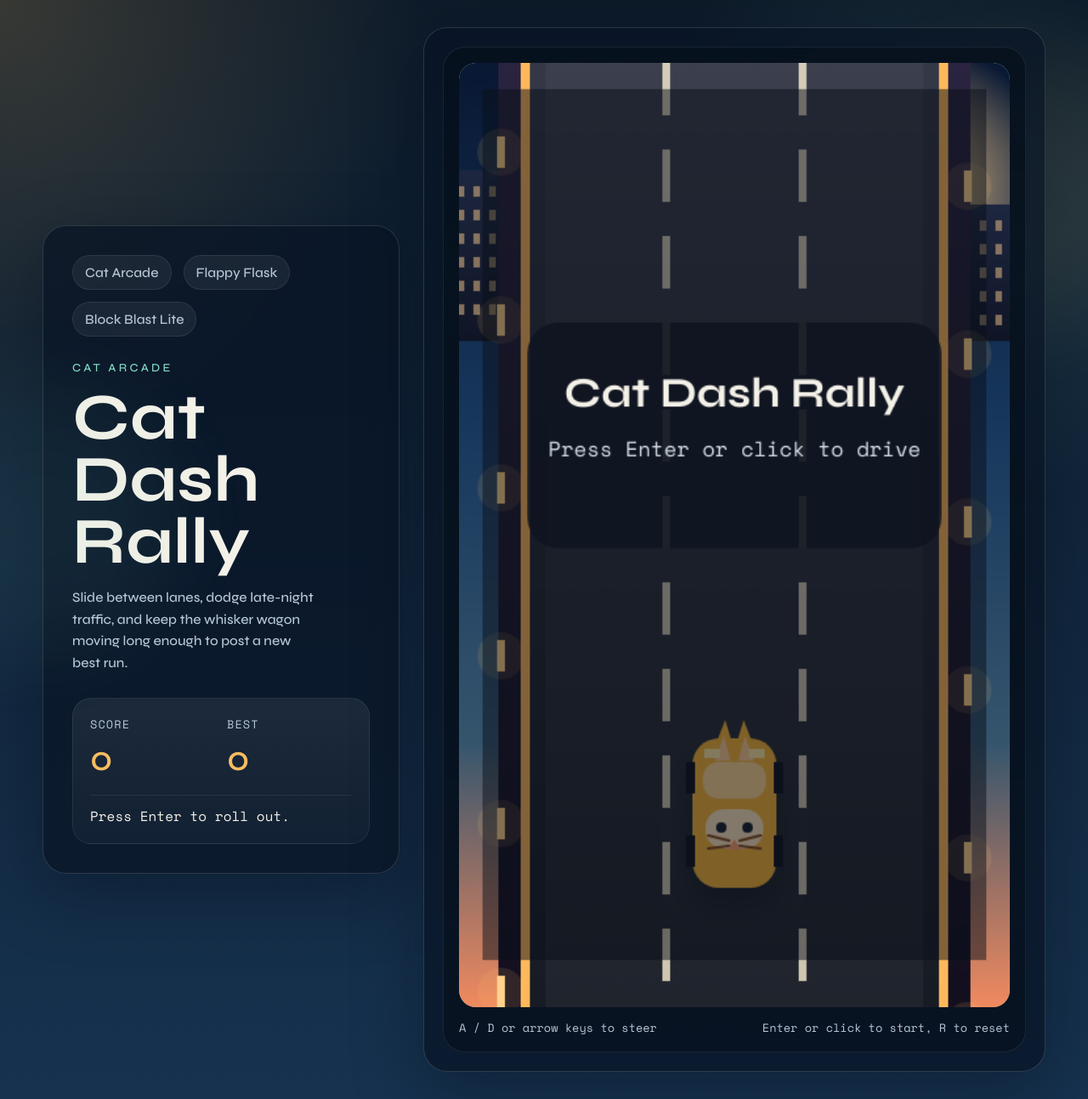
After one commit to jirkaslaboch2/catarcade, a Flask app: page /driving in a window 1280 px wide. The commit adds this page. Shown: the whole page at 85% size. Run offline with Flask 3, Linux system fonts and the light colour scheme.

Commit message:
New games

```diff
--- a/app.py
+++ b/app.py
@@ -19,6 +19,11 @@ def block_blast() -> str:
     return render_template("block_blast.html")
 
 
+@app.route("/driving")
+def driving() -> str:
+    return render_template("driving.html")
+
+
 @app.route("/favicon.ico")
 def favicon():
     return send_from_directory(app.static_folder, "favicon.svg", mimetype="image/svg+xml")
--- a/static/css/styles.css
+++ b/static/css/styles.css
@@ -191,7 +191,7 @@ h2 {
 
 .home-grid {
     display: grid;
-    grid-template-columns: repeat(2, minmax(0, 1fr));
+    grid-template-columns: repeat(auto-fit, minmax(220px, 1fr));
     gap: 18px;
 }
 
@@ -221,6 +221,10 @@ h2 {
 
 .game-card-block {
     background: linear-gradient(160deg, rgba(246, 189, 96, 0.2), rgba(255, 111, 89, 0.16));
+}
+
+.game-card-driving {
+    background: linear-gradient(160deg, rgba(110, 231, 255, 0.18), rgba(255, 122, 89, 0.18));
 }
 
 .game-card-tag,
@@ -257,7 +261,8 @@ h2 {
     border: 1px solid rgba(255, 255, 255, 0.08);
 }
 
-#game-canvas {
+#game-canvas,
+#driving-canvas {
     width: 100%;
     height: auto;
     display: block;
--- /dev/null
+++ b/static/js/driving.js
@@ -0,0 +1,564 @@
+const canvas = document.getElementById("driving-canvas");
+const context = canvas.getContext("2d");
+
+const scoreElement = document.getElementById("score");
+const bestScoreElement = document.getElementById("best-score");
+const statusMessageElement = document.getElementById("status-message");
+
+const BEST_KEY = "cat-dash-rally-best";
+const ROAD_MARGIN = 54;
+const ROAD_WIDTH = canvas.width - (ROAD_MARGIN * 2);
+const LANE_COUNT = 3;
+const LANE_WIDTH = ROAD_WIDTH / LANE_COUNT;
+const PLAYER_Y = canvas.height - 148;
+const SKYLINE = [
+    { x: -8, width: 56, height: 130 },
+    { x: 42, width: 40, height: 96 },
+    { x: 76, width: 74, height: 160 },
+    { x: 148, width: 52, height: 112 },
+    { x: 194, width: 64, height: 182 },
+    { x: 252, width: 48, height: 118 },
+    { x: 296, width: 78, height: 150 },
+    { x: 366, width: 60, height: 104 },
+];
+const TRAFFIC_COLORS = ["#ff6f59", "#6ee7ff", "#f6bd60", "#84dcc6", "#f28482", "#9b89ff"];
+const TRAFFIC_ACCENTS = ["#ffe7d6", "#d9faff", "#fff1c9", "#d8fff5", "#ffe1e1", "#f2ecff"];
+
+const state = {
+    running: false,
+    gameOver: false,
+    score: 0,
+    bestScore: Number.parseInt(window.localStorage.getItem(BEST_KEY) || "0", 10),
+    speed: 5.2,
+    roadOffset: 0,
+    lightOffset: 0,
+    spawnTimer: 0,
+    player: {
+        lane: 1,
+        x: 0,
+        y: PLAYER_Y,
+        width: 64,
+        height: 114,
+        lean: 0,
+    },
+    traffic: [],
+};
+
+bestScoreElement.textContent = String(state.bestScore);
+
+function laneCenter(lane) {
+    return ROAD_MARGIN + (LANE_WIDTH * lane) + (LANE_WIDTH / 2);
+}
+
+function currentScore() {
+    return Math.floor(state.score);
+}
+
+function updateScoreDisplay() {
+    scoreElement.textContent = String(currentScore());
+}
+
+function syncBestScore() {
+    const score = currentScore();
+
+    if (score <= state.bestScore) {
+        return;
+    }
+
+    state.bestScore = score;
+    window.localStorage.setItem(BEST_KEY, String(state.bestScore));
+    bestScoreElement.textContent = String(state.bestScore);
+}
+
+function resetGame() {
+    state.running = false;
+    state.gameOver = false;
+    state.score = 0;
+    state.speed = 5.2;
+    state.roadOffset = 0;
+    state.lightOffset = 0;
+    state.spawnTimer = 0;
+    state.player.lane = 1;
+    state.player.x = laneCenter(1);
+    state.player.lean = 0;
+    state.traffic = [];
+    updateScoreDisplay();
+    statusMessageElement.textContent = "Press Enter to roll out.";
+}
+
+function startGame() {
+    if (state.gameOver) {
+        resetGame();
+    }
+
+    if (!state.running) {
+        state.running = true;
+        statusMessageElement.textContent = "Traffic is live. Stay smooth and keep moving.";
+    }
+}
+
+function setLane(nextLane) {
+    state.player.lane = Math.max(0, Math.min(LANE_COUNT - 1, nextLane));
+}
+
+function steer(direction) {
+    if (state.gameOver) {
+        return;
+    }
+
+    setLane(state.player.lane + direction);
+
+    if (!state.running) {
+        statusMessageElement.textContent = "Lane ready. Press Enter to roll out.";
+    }
+}
+
+function snapToLane(lane) {
+    if (state.gameOver) {
+        return;
+    }
+
+    setLane(lane);
+
+    if (!state.running) {
+        statusMessageElement.textContent = "Lane ready. Press Enter to roll out.";
+    }
+}
+
+function update() {
+    const targetX = laneCenter(state.player.lane);
+    const deltaX = targetX - state.player.x;
+    state.player.x += deltaX * 0.18;
+    state.player.lean = deltaX * 0.014;
+
+    if (!state.running || state.gameOver) {
+        return;
+    }
+
+    state.speed = Math.min(11.8, 5.2 + (currentScore() * 0.018));
+    state.roadOffset = (state.roadOffset + (state.speed * 1.8)) % 76;
+    state.lightOffset = (state.lightOffset + (state.speed * 0.9)) % 180;
+    state.spawnTimer += 1;
+
+    const dynamicSpawnInterval = Math.max(26, 72 - Math.floor(currentScore() / 24));
+
+    if (state.spawnTimer >= dynamicSpawnInterval) {
+        state.spawnTimer = 0;
+        spawnTraffic();
+    }
+
+    state.score += state.speed * 0.12;
+    updateScoreDisplay();
+    syncBestScore();
+
+    for (const car of state.traffic) {
+        car.y += state.speed + car.speedOffset;
+        car.x = laneCenter(car.lane);
+
+        if (!car.passed && car.y - (car.height / 2) > state.player.y + (state.player.height / 2)) {
+            car.passed = true;
+            state.score += 14;
+            updateScoreDisplay();
+            syncBestScore();
+        }
+    }
+
+    state.traffic = state.traffic.filter((car) => car.y - (car.height / 2) < canvas.height + 80);
+
+    if (hitsTraffic()) {
+        endGame();
+    }
+}
+
+function spawnTraffic() {
+    const openLanes = [];
+
+    for (let lane = 0; lane < LANE_COUNT; lane += 1) {
+        const laneBlocked = state.traffic.some((car) => car.lane === lane && car.y < 220);
+
+        if (!laneBlocked) {
+            openLanes.push(lane);
+        }
+    }
+
+    const primaryChoices = openLanes.length > 0 ? openLanes : [0, 1, 2];
+    const primaryLane = pickOne(primaryChoices);
+    state.traffic.push(createTrafficCar(primaryLane, -randomInt(140, 240)));
+
+    if (currentScore() > 120 && Math.random() < 0.2) {
+        const secondaryChoices = [0, 1, 2].filter((lane) => lane !== primaryLane);
+        const secondaryLane = pickOne(secondaryChoices);
+        state.traffic.push(createTrafficCar(secondaryLane, -randomInt(320, 460)));
+    }
+}
+
+function createTrafficCar(lane, y) {
+    const isTruck = Math.random() < 0.28;
+    const colorIndex = randomInt(0, TRAFFIC_COLORS.length - 1);
+
+    return {
+        lane,
+        x: laneCenter(lane),
+        y,
+        width: isTruck ? 68 : 58,
+        height: isTruck ? 130 : 102,
+        color: TRAFFIC_COLORS[colorIndex],
+        accent: TRAFFIC_ACCENTS[colorIndex],
+        speedOffset: isTruck ? randomInt(0, 2) * 0.18 : 0.4 + (Math.random() * 1.4),
+        passed: false,
+    };
+}
+
+function hitsTraffic() {
+    const playerBox = getHitbox(state.player, 0.32, 0.36);
+
+    return state.traffic.some((car) => overlaps(playerBox, getHitbox(car, 0.32, 0.38)));
+}
+
+function getHitbox(entity, widthFactor, heightFactor) {
+    return {
+        left: entity.x - (entity.width * widthFactor),
+        right: entity.x + (entity.width * widthFactor),
+        top: entity.y - (entity.height * heightFactor),
+        bottom: entity.y + (entity.height * heightFactor),
+    };
+}
+
+function overlaps(first, second) {
+    return first.left < second.right && first.right > second.left && first.top < second.bottom && first.bottom > second.top;
+}
+
+function endGame() {
+    state.running = false;
+    state.gameOver = true;
+    syncBestScore();
+    statusMessageElement.textContent = "Crash. Press R to reset or Enter to try again.";
+}
+
+function draw() {
+    drawSky();
+    drawSkyline();
+    drawRoad();
+    drawShoulderLights();
+    drawTraffic();
+    drawPlayer();
+
+    if (!state.running && !state.gameOver) {
+        drawOverlay("Cat Dash Rally", "Press Enter or click to drive");
+    }
+
+    if (state.gameOver) {
+        drawOverlay("Traffic jam", `Score ${currentScore()}  Best ${state.bestScore}`);
+    }
+}
+
+function drawSky() {
+    const gradient = context.createLinearGradient(0, 0, 0, canvas.height);
+    gradient.addColorStop(0, "#091833");
+    gradient.addColorStop(0.38, "#17375d");
+    gradient.addColorStop(0.72, "#35556d");
+    gradient.addColorStop(1, "#f18a5f");
+    context.fillStyle = gradient;
+    context.fillRect(0, 0, canvas.width, canvas.height);
+
+    const glow = context.createRadialGradient(canvas.width - 72, 92, 12, canvas.width - 72, 92, 108);
+    glow.addColorStop(0, "rgba(255, 205, 136, 0.82)");
+    glow.addColorStop(1, "rgba(255, 205, 136, 0)");
+    context.fillStyle = glow;
+    context.fillRect(canvas.width - 180, 0, 180, 220);
+}
+
+function drawSkyline() {
+    const horizon = 212;
+    context.save();
+    context.translate(0, horizon);
+
+    for (const building of SKYLINE) {
+        const towerGradient = context.createLinearGradient(building.x, 0, building.x, -building.height);
+        towerGradient.addColorStop(0, "#101526");
+        towerGradient.addColorStop(1, "#1e2740");
+        context.fillStyle = towerGradient;
+        context.fillRect(building.x, -building.height, building.width, building.height);
+
+        context.fillStyle = "rgba(255, 210, 145, 0.48)";
+        for (let y = -building.height + 12; y < -18; y += 18) {
+            for (let x = building.x + 7; x < building.x + building.width - 8; x += 12) {
+                if ((x + y) % 3 !== 0) {
+                    context.fillRect(x, y, 5, 8);
+                }
+            }
+        }
+    }
+
+    context.restore();
+}
+
+function drawRoad() {
+    const shoulderGradient = context.createLinearGradient(0, 0, 0, canvas.height);
+    shoulderGradient.addColorStop(0, "#2b2440");
+    shoulderGradient.addColorStop(1, "#140f1f");
+    context.fillStyle = shoulderGradient;
+    context.fillRect(ROAD_MARGIN - 24, 0, ROAD_WIDTH + 48, canvas.height);
+
+    const roadGradient = context.createLinearGradient(0, 0, 0, canvas.height);
+    roadGradient.addColorStop(0, "#343847");
+    roadGradient.addColorStop(1, "#171b24");
+    context.fillStyle = roadGradient;
+    context.fillRect(ROAD_MARGIN, 0, ROAD_WIDTH, canvas.height);
+
+    context.fillStyle = "rgba(255, 255, 255, 0.04)";
+    context.fillRect(ROAD_MARGIN + 12, 0, ROAD_WIDTH - 24, canvas.height);
+
+    context.fillStyle = "#ffb85c";
+    context.fillRect(ROAD_MARGIN - 7, 0, 7, canvas.height);
+    context.fillRect(ROAD_MARGIN + ROAD_WIDTH, 0, 7, canvas.height);
+
+    context.save();
+    context.setLineDash([40, 26]);
+    context.lineDashOffset = -state.roadOffset;
+    context.lineWidth = 6;
+    context.strokeStyle = "rgba(255, 244, 214, 0.78)";
+
+    for (let lane = 1; lane < LANE_COUNT; lane += 1) {
+        const x = ROAD_MARGIN + (LANE_WIDTH * lane);
+        context.beginPath();
+        context.moveTo(x, 0);
+        context.lineTo(x, canvas.height);
+        context.stroke();
+    }
+
+    context.restore();
+}
+
+function drawShoulderLights() {
+    for (let index = 0; index < 7; index += 1) {
+        const y = (((index * 128) + state.lightOffset) % (canvas.height + 120)) - 60;
+        drawShoulderLight(ROAD_MARGIN - 22, y);
+        drawShoulderLight(canvas.width - ROAD_MARGIN + 22, y + 26);
+    }
+}
+
+function drawShoulderLight(x, y) {
+    context.save();
+    context.fillStyle = "rgba(255, 192, 104, 0.12)";
+    context.beginPath();
+    context.arc(x, y, 18, 0, Math.PI * 2);
+    context.fill();
+
+    context.fillStyle = "#ffd38c";
+    context.fillRect(x - 3, y - 12, 6, 24);
+    context.restore();
+}
+
+function drawTraffic() {
+    for (const car of state.traffic) {
+        drawTrafficCar(car);
+    }
+}
+
+function drawTrafficCar(car) {
+    context.save();
+    context.translate(car.x, car.y);
+
+    context.shadowColor = "rgba(3, 10, 18, 0.28)";
+    context.shadowBlur = 16;
+    context.shadowOffsetY = 12;
+    context.fillStyle = car.color;
+    roundRect(-(car.width / 2), -(car.height / 2), car.width, car.height, 18);
+    context.fill();
+
+    context.shadowColor = "transparent";
+    context.fillStyle = car.accent;
+    roundRect(-(car.width / 2) + 8, -(car.height / 2) + 14, car.width - 16, 26, 10);
+    context.fill();
+
+    context.fillStyle = "rgba(255, 255, 255, 0.16)";
+    roundRect(-(car.width / 2) + 10, -(car.height / 2) + 52, car.width - 20, 10, 6);
+    context.fill();
+
+    context.fillStyle = "#0f1320";
+    context.fillRect(-(car.width / 2) - 4, -(car.height / 2) + 16, 6, 22);
+    context.fillRect((car.width / 2) - 2, -(car.height / 2) + 16, 6, 22);
+    context.fillRect(-(car.width / 2) - 4, (car.height / 2) - 38, 6, 22);
+    context.fillRect((car.width / 2) - 2, (car.height / 2) - 38, 6, 22);
+
+    context.fillStyle = "#ffd085";
+    context.fillRect(-(car.width / 2) + 9, (car.height / 2) - 10, 12, 6);
+    context.fillRect((car.width / 2) - 21, (car.height / 2) - 10, 12, 6);
+    context.restore();
+}
+
+function drawPlayer() {
+    const { x, y, width, height, lean } = state.player;
+
+    context.save();
+    context.translate(x, y);
+    context.rotate(lean);
+
+    context.shadowColor = "rgba(7, 11, 18, 0.32)";
+    context.shadowBlur = 20;
+    context.shadowOffsetY = 14;
+
+    context.fillStyle = "#f7b538";
+    roundRect(-(width / 2), -(height / 2), width, height, 20);
+    context.fill();
+
+    context.shadowColor = "transparent";
+    context.fillStyle = "#ffd595";
+    roundRect(-(width / 2) + 8, -(height / 2) + 18, width - 16, 28, 12);
+    context.fill();
+
+    context.fillStyle = "#ffe6bf";
+    roundRect(-(width / 2) + 10, -(height / 2) + 54, width - 20, 30, 14);
+    context.fill();
+
+    context.fillStyle = "#f7b538";
+    context.beginPath();
+    context.moveTo(-18, -(height / 2) + 14);
+    context.lineTo(-7, -(height / 2) - 14);
+    context.lineTo(2, -(height / 2) + 16);
+    context.closePath();
+    context.fill();
+
+    context.beginPath();
+    context.moveTo(18, -(height / 2) + 14);
+    context.lineTo(7, -(height / 2) - 14);
+    context.lineTo(-2, -(height / 2) + 16);
+    context.closePath();
+    context.fill();
+
+    context.fillStyle = "#ffcc96";
+    context.beginPath();
+    context.moveTo(-15, -(height / 2) + 17);
+    context.lineTo(-8, -(height / 2) - 2);
+    context.lineTo(-3, -(height / 2) + 17);
+    context.closePath();
+    context.fill();
+
+    context.beginPath();
+    context.moveTo(15, -(height / 2) + 17);
+    context.lineTo(8, -(height / 2) - 2);
+    context.lineTo(3, -(height / 2) + 17);
+    context.closePath();
+    context.fill();
+
+    context.fillStyle = "#19212d";
+    context.beginPath();
+    context.arc(-10, -(height / 2) + 68, 4, 0, Math.PI * 2);
+    context.arc(10, -(height / 2) + 68, 4, 0, Math.PI * 2);
+    context.fill();
+
+    context.strokeStyle = "#8b4d1f";
+    context.lineWidth = 2;
+    context.lineCap = "round";
+    context.beginPath();
+    context.moveTo(-4, -(height / 2) + 78);
+    context.lineTo(-20, -(height / 2) + 74);
+    context.moveTo(-4, -(height / 2) + 82);
+    context.lineTo(-20, -(height / 2) + 84);
+    context.moveTo(4, -(height / 2) + 78);
+    context.lineTo(20, -(height / 2) + 74);
+    context.moveTo(4, -(height / 2) + 82);
+    context.lineTo(20, -(height / 2) + 84);
+    context.stroke();
+
+    context.fillStyle = "#ff9f68";
+    context.beginPath();
+    context.moveTo(0, -(height / 2) + 77);
+    context.lineTo(-5, -(height / 2) + 85);
+    context.lineTo(5, -(height / 2) + 85);
+    context.closePath();
+    context.fill();
+
+    context.fillStyle = "#0f1320";
+    context.fillRect(-(width / 2) - 5, -(height / 2) + 18, 7, 24);
+    context.fillRect((width / 2) - 2, -(height / 2) + 18, 7, 24);
+    context.fillRect(-(width / 2) - 5, (height / 2) - 40, 7, 24);
+    context.fillRect((width / 2) - 2, (height / 2) - 40, 7, 24);
+
+    context.fillStyle = "#ffe7a5";
+    context.fillRect(-(width / 2) + 9, -(height / 2) + 8, 12, 7);
+    context.fillRect((width / 2) - 21, -(height / 2) + 8, 12, 7);
+    context.restore();
+}
+
+function drawOverlay(title, subtitle) {
+    context.save();
+    context.fillStyle = "rgba(8, 14, 24, 0.5)";
+    context.fillRect(18, 20, canvas.width - 36, canvas.height - 56);
+
+    context.fillStyle = "rgba(14, 20, 32, 0.84)";
+    roundRect(52, 198, canvas.width - 104, 172, 24);
+    context.fill();
+
+    context.textAlign = "center";
+    context.fillStyle = "#f4f1e8";
+    context.font = "700 32px Syne";
+    context.fillText(title, canvas.width / 2, 262);
+    context.fillStyle = "#d8e1e8";
+    context.font = "400 16px Space Mono";
+    context.fillText(subtitle, canvas.width / 2, 300);
+    context.restore();
+}
+
+function roundRect(x, y, width, height, radius) {
+    context.beginPath();
+    context.moveTo(x + radius, y);
+    context.arcTo(x + width, y, x + width, y + height, radius);
+    context.arcTo(x + width, y + height, x, y + height, radius);
+    context.arcTo(x, y + height, x, y, radius);
+    context.arcTo(x, y, x + width, y, radius);
+    context.closePath();
+}
+
+function pickOne(array) {
+    return array[randomInt(0, array.length - 1)];
+}
+
+function randomInt(min, max) {
+    return Math.floor(Math.random() * (max - min + 1)) + min;
+}
+
+function loop() {
+    update();
+    draw();
+    window.requestAnimationFrame(loop);
+}
+
+window.addEventListener("keydown", (event) => {
+    if (["ArrowLeft", "ArrowRight", "Space", "Enter", "KeyA", "KeyD", "KeyR"].includes(event.code)) {
+        event.preventDefault();
+    }
+
+    if (event.code === "ArrowLeft" || event.code === "KeyA") {
+        steer(-1);
+    }
+
+    if (event.code === "ArrowRight" || event.code === "KeyD") {
+        steer(1);
+    }
+
+    if (event.code === "Enter" || event.code === "Space") {
+        startGame();
+    }
+
+    if (event.code === "KeyR") {
+        resetGame();
+    }
+});
+
+canvas.addEventListener("pointerdown", (event) => {
+    const bounds = canvas.getBoundingClientRect();
+    const relativeX = (event.clientX - bounds.left) * (canvas.width / bounds.width);
+
+    if (!state.running || state.gameOver) {
+        startGame();
+        return;
+    }
+
+    const lane = Math.max(0, Math.min(LANE_COUNT - 1, Math.floor((relativeX - ROAD_MARGIN) / LANE_WIDTH)));
+    snapToLane(lane);
+});
+
+resetGame();
+window.requestAnimationFrame(loop);
--- /dev/null
+++ b/templates/driving.html
@@ -0,0 +1,54 @@
+<!DOCTYPE html>
+<html lang="en">
+<head>
+    <meta charset="UTF-8">
+    <meta name="viewport" content="width=device-width, initial-scale=1.0">
+    <title>Cat Arcade | Cat Dash Rally</title>
+    <link rel="icon" type="image/svg+xml" href="{{ url_for('static', filename='favicon.svg') }}">
+    <link rel="preconnect" href="https://fonts.googleapis.com">
+    <link rel="preconnect" href="https://fonts.gstatic.com" crossorigin>
+    <link href="https://fonts.googleapis.com/css2?family=Syne:wght@500;700;800&family=Space+Mono:wght@400;700&display=swap" rel="stylesheet">
+    <link rel="stylesheet" href="{{ url_for('static', filename='css/styles.css') }}">
+</head>
+<body class="arcade-body">
+    <main class="arcade-shell">
+        <section class="hero-panel">
+            <nav class="top-nav">
+                <a href="{{ url_for('home') }}">Cat Arcade</a>
+                <a href="{{ url_for('flappy') }}">Flappy Flask</a>
+                <a href="{{ url_for('block_blast') }}">Block Blast Lite</a>
+            </nav>
+
+            <div class="hero-copy">
+                <p class="eyebrow">Cat Arcade</p>
+                <h1>Cat Dash Rally</h1>
+                <p class="lede">Slide between lanes, dodge late-night traffic, and keep the whisker wagon moving long enough to post a new best run.</p>
+            </div>
+
+            <div class="hud-card">
+                <div class="stat-block">
+                    <span class="stat-label">Score</span>
+                    <span id="score" class="stat-value">0</span>
+                </div>
+                <div class="stat-block">
+                    <span class="stat-label">Best</span>
+                    <span id="best-score" class="stat-value">0</span>
+                </div>
+                <p id="status-message" class="status-message">Press Enter to roll out.</p>
+            </div>
+        </section>
+
+        <section class="game-panel">
+            <div class="canvas-frame">
+                <canvas id="driving-canvas" width="420" height="720" aria-label="Cat Dash Rally driving game"></canvas>
+                <div class="control-strip">
+                    <span>A / D or arrow keys to steer</span>
+                    <span>Enter or click to start, R to reset</span>
+                </div>
+            </div>
+        </section>
+    </main>
+
+    <script src="{{ url_for('static', filename='js/driving.js') }}"></script>
+</body>
+</html>
```
Also changed, not shown: templates/block_blast.html (+4 -3 lines), templates/flappy.html (+4 -3 lines), templates/home.html (+10 -3 lines), README.md.
